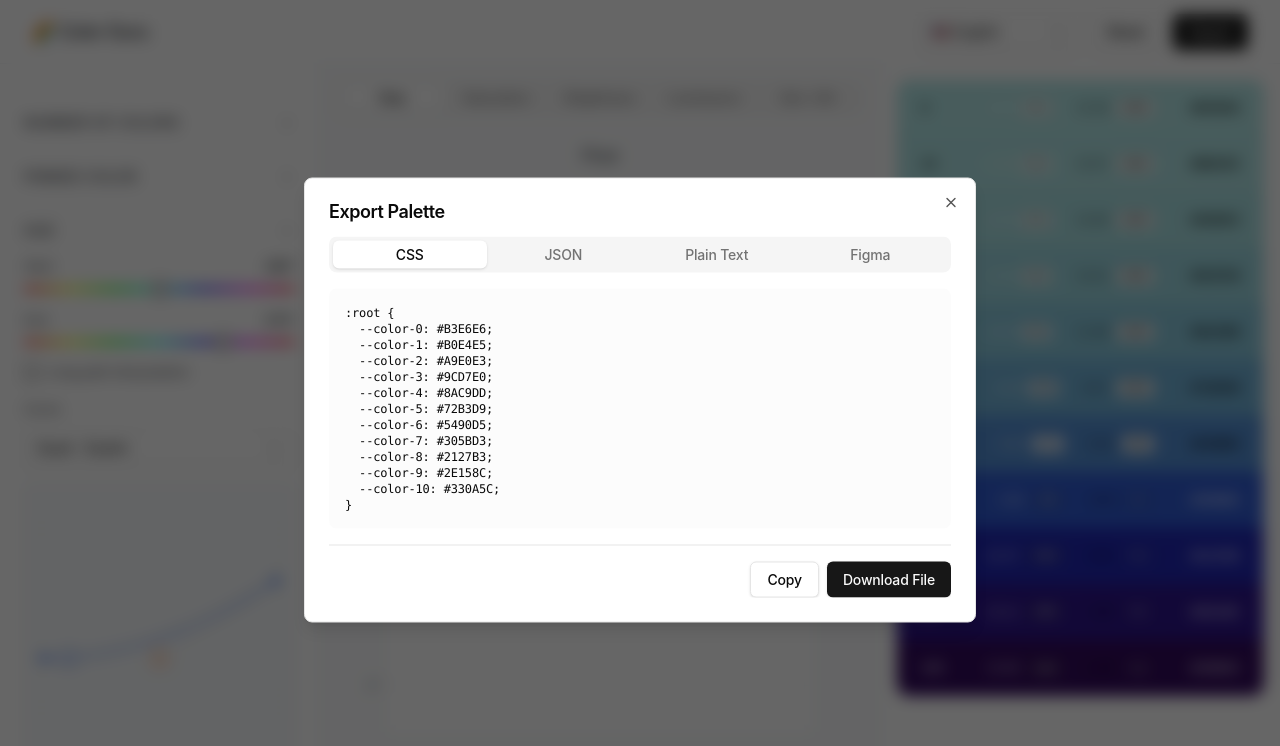
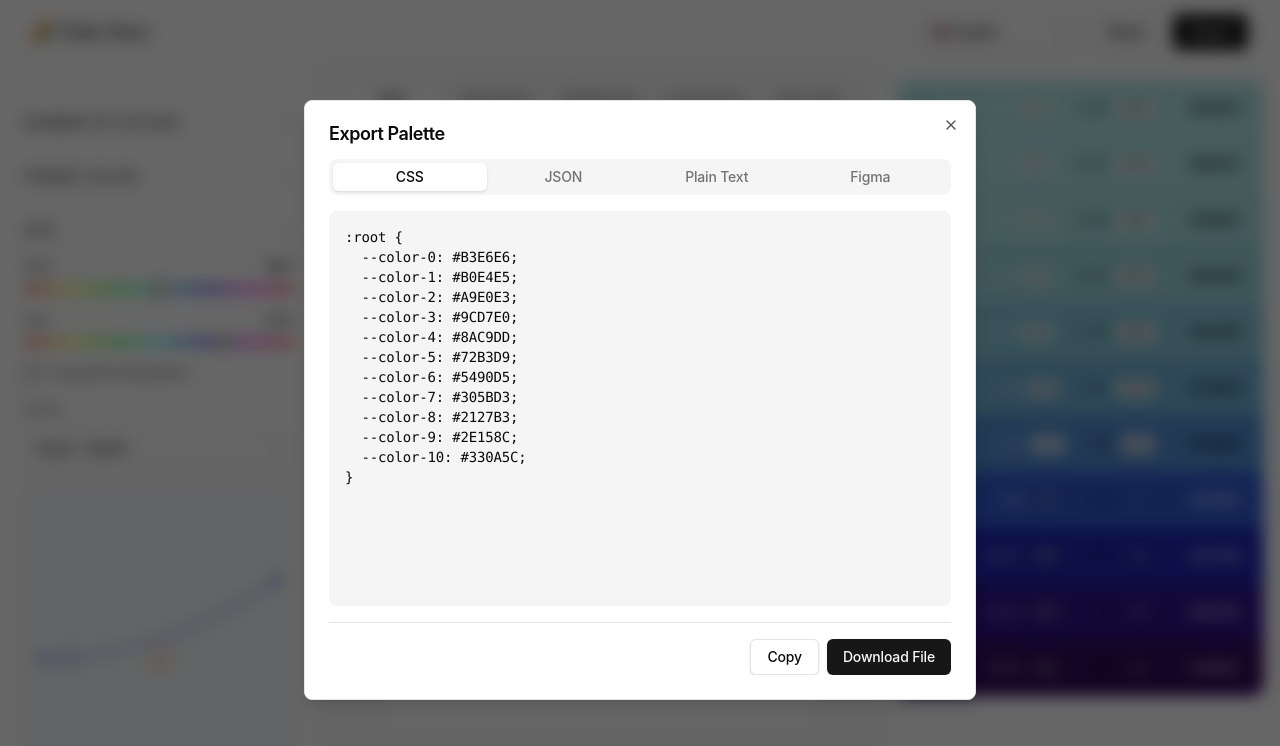
Before and after one commit to jpfaraco/colorguru, a React (Vite) app: page / in a window 1280 px wide. Both pictures are taken after a click on the button "Export". Shown: the top 746 px of the page. Built offline with nearby package versions, Linux system fonts and the light colour scheme.

Commit message:
refactor: streamline ExportModal component layout and improve text formatting

```diff
--- a/src/components/ExportModal.tsx
+++ b/src/components/ExportModal.tsx
@@ -2,12 +2,7 @@ import React, { useState } from "react";
 import { PaletteData, exportAsCSS, exportAsJSON, exportAsPlainText, exportAsSVG, copyToClipboard } from "../utils/paletteGenerator";
 import { getTranslation } from "../utils/translations";
 import { ColorState } from "../App";
-import {
-  Dialog,
-  DialogContent,
-  DialogHeader,
-  DialogTitle,
-} from "./ui/dialog";
+import { Dialog, DialogContent, DialogHeader, DialogTitle } from "./ui/dialog";
 import { Tabs, TabsContent, TabsList, TabsTrigger } from "./ui/tabs";
 import { Button } from "./ui/button";
 import { Checkbox } from "./ui/checkbox";
@@ -74,12 +69,12 @@ export const ExportModal: React.FC<ExportModalProps> = ({ isOpen, onClose, palet
 
   return (
     <Dialog open={isOpen} onOpenChange={onClose}>
-      <DialogContent className="max-w-2xl max-h-[80vh] flex flex-col">
+      <DialogContent className="max-w-2xl h-[600px] flex flex-col">
         <DialogHeader>
           <DialogTitle>{t("exportTitle")}</DialogTitle>
         </DialogHeader>
 
-        <Tabs value={activeFormat} onValueChange={(value) => setActiveFormat(value as ExportFormat)} className="flex-1 flex flex-col overflow-hidden">
+        <Tabs value={activeFormat} onValueChange={(value) => setActiveFormat(value as ExportFormat)} className="flex-1 flex flex-col overflow-hidden min-h-0">
           <TabsList className="grid w-full grid-cols-4">
             <TabsTrigger value="css">{t("css")}</TabsTrigger>
             <TabsTrigger value="json">{t("json")}</TabsTrigger>
@@ -87,47 +82,41 @@ export const ExportModal: React.FC<ExportModalProps> = ({ isOpen, onClose, palet
             <TabsTrigger value="svg">Figma</TabsTrigger>
           </TabsList>
 
-          <div className="flex-1 overflow-auto mt-4 bg-muted/30 rounded-lg">
+          <div className="flex-1 overflow-auto mt-4 bg-muted rounded-lg overflow-x-auto">
             <TabsContent value="css" className="mt-0 h-full">
-              <pre className="p-4 text-xs font-mono overflow-x-auto">{getExportData()}</pre>
+              <pre className="p-4 text-sm font-mono">{getExportData()}</pre>
             </TabsContent>
             <TabsContent value="json" className="mt-0 h-full">
-              <pre className="p-4 text-xs font-mono overflow-x-auto">{getExportData()}</pre>
+              <pre className="p-4 text-sm font-mono">{getExportData()}</pre>
             </TabsContent>
             <TabsContent value="text" className="mt-0 h-full">
-              <pre className="p-4 text-xs font-mono overflow-x-auto">{getExportData()}</pre>
+              <pre className="p-4 text-sm font-mono">{getExportData()}</pre>
             </TabsContent>
             <TabsContent value="svg" className="mt-0 h-full">
-              <pre className="p-4 text-xs font-mono overflow-x-auto">{getExportData()}</pre>
+              <pre className="p-4 text-sm font-mono">{getExportData()}</pre>
             </TabsContent>
           </div>
 
-          <div className="mt-4 flex items-center justify-between gap-4 pt-4 border-t">
+          <div className="mt-4 flex items-center justify-between gap-4 pt-4 border-t min-h-[48px]">
+            <div className="flex items-center gap-4">
               {activeFormat === "text" && (
-              <div className="flex items-center gap-4">
+                <>
                   <div className="flex items-center space-x-2">
-                  <Checkbox
-                    id="numbered"
-                    checked={plainTextNumbered}
-                    onCheckedChange={(checked) => setPlainTextNumbered(checked as boolean)}
-                  />
+                    <Checkbox id="numbered" checked={plainTextNumbered} onCheckedChange={(checked) => setPlainTextNumbered(checked as boolean)} />
                     <Label htmlFor="numbered" className="cursor-pointer">
                       {t("numbered")}
                     </Label>
                   </div>
                   <div className="flex items-center space-x-2">
-                  <Checkbox
-                    id="includeHash"
-                    checked={plainTextIncludeHash}
-                    onCheckedChange={(checked) => setPlainTextIncludeHash(checked as boolean)}
-                  />
+                    <Checkbox id="includeHash" checked={plainTextIncludeHash} onCheckedChange={(checked) => setPlainTextIncludeHash(checked as boolean)} />
                     <Label htmlFor="includeHash" className="cursor-pointer">
                       {t("includeHash")}
                     </Label>
                   </div>
+                </>
+              )}
             </div>
-            )}
-            <div className="flex gap-2 ml-auto">
+            <div className="flex gap-2">
               <Button variant="outline" onClick={handleCopy} disabled={copied}>
                 {copied ? `✓ ${t("copied")}` : t("copy")}
               </Button>
```
Lines whose indentation alone changed are shown as unchanged.
